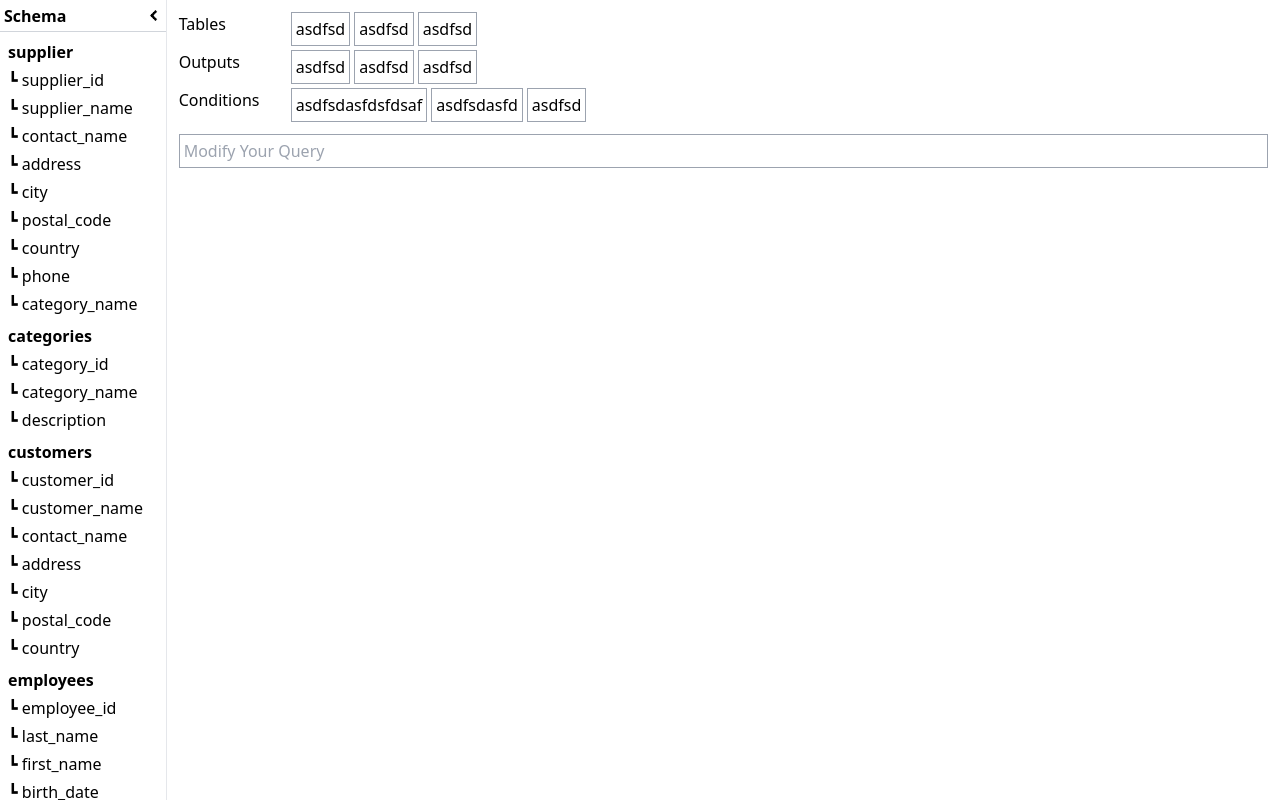
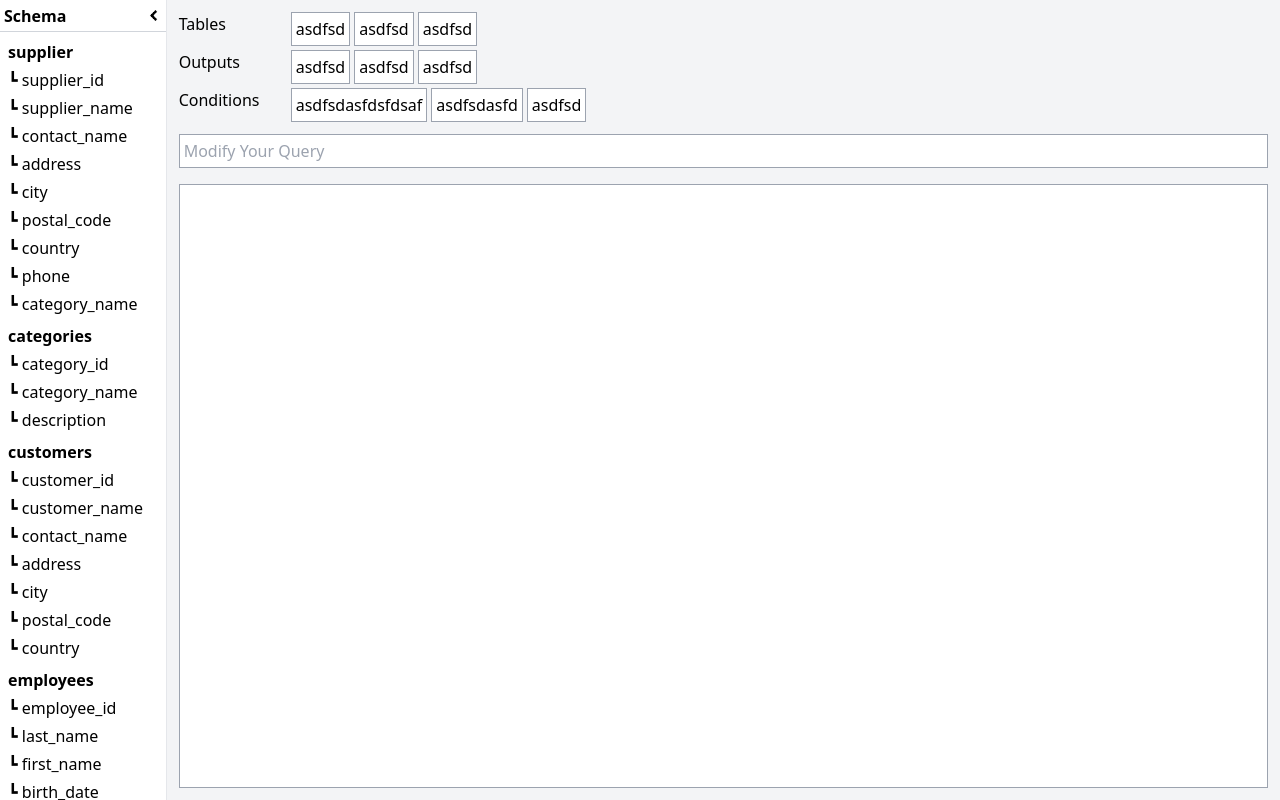
Before and after one commit to 21hak/table-search-system, a Next.js app: page /result in a window 1280 px wide. Built offline with nearby package versions, Linux system fonts and the light colour scheme.

Commit message:
styling: layout 수정

```diff
--- a/components/Layout/index.tsx
+++ b/components/Layout/index.tsx
@@ -66,7 +66,7 @@ const Layout: React.FC = function Layout(props) {
   }>(schemaDataTemp);
 
   return (
-    <main className="flex bg-white h-screen min-h-screen">
+    <main className="flex bg-white h-screen overflow-hidden">
       <SideBarContext.Provider
         value={{
           schemaData: schemaData,
--- /dev/null
+++ b/components/ResultChart/index.tsx
@@ -0,0 +1,9 @@
+import { useState } from "react";
+
+interface IResultChartProps {}
+const ResultChart: React.FC<IResultChartProps> = function ResultChart(props) {
+  return (
+    <div className="w-full h-full bg-white border border-gray-400 mt-4"></div>
+  );
+};
+export default ResultChart;
--- a/components/SideBar/index.tsx
+++ b/components/SideBar/index.tsx
@@ -30,7 +30,10 @@ const SideBar: React.FC<ISideBarProps> = function SideBar(props) {
           onClick={onClick}
         />
       </div>
-      <div className={`h-full p-2 overflow-scroll ${isShow ? "" : "hidden"}`}>
+      <div
+        className={`h-full p-2 overflow-scroll pb-24 ${
+          isShow ? "" : "hidden"
+        }`}>
         {Object.entries(schemaData).map(([key, value]) => {
           return (
             <div key={key} className="pb-2">
--- a/pages/result.tsx
+++ b/pages/result.tsx
@@ -1,6 +1,7 @@
 // printed-books/:book-id
 import { useRouter } from "next/router";
 import { useForm } from "react-hook-form";
+import ResultChart from "../components/ResultChart";
 
 export default function Result() {
   const router = useRouter();
@@ -21,7 +22,7 @@ export default function Result() {
   };
 
   return (
-    <div className="w-full min-h-screen bg-white h-screen p-3">
+    <div className="flex flex-col justify-start w-full bg-gray-100 h-full p-3">
       <div className="flex flex-col mb-2">
         <div className="flex items-start">
           <span className="font-normal w-28 block">Tables</span>
@@ -75,6 +76,7 @@ export default function Result() {
           })}
         />
       </form>
+      <ResultChart></ResultChart>
     </div>
   );
 }
--- a/styles/globals.css
+++ b/styles/globals.css
@@ -4,7 +4,7 @@
 @tailwind utilities;
 
 @layer base {
-  span {
-    @apply m-0;
-  }
+  /* body {
+      @apply h-full;
+  } */
 }
```
